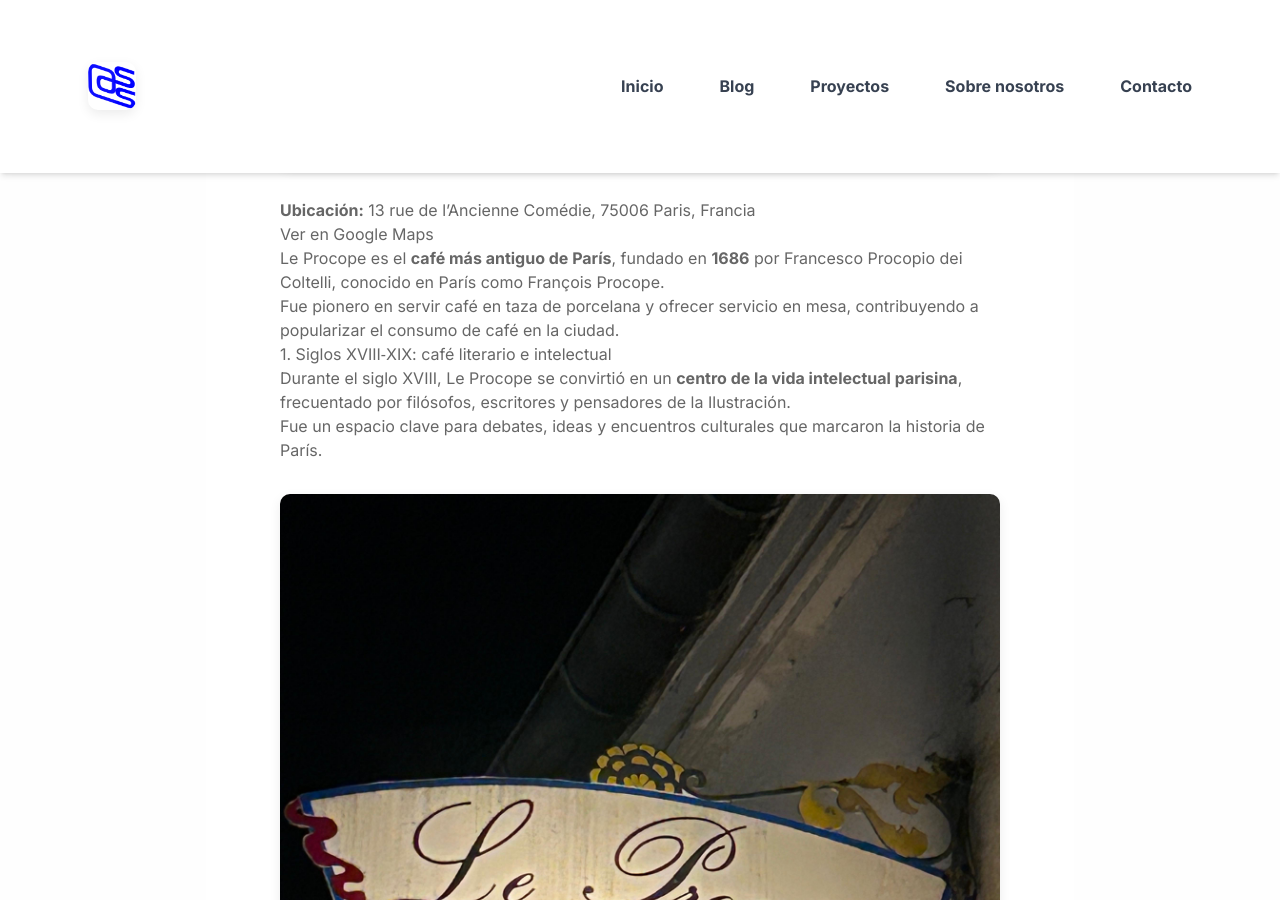
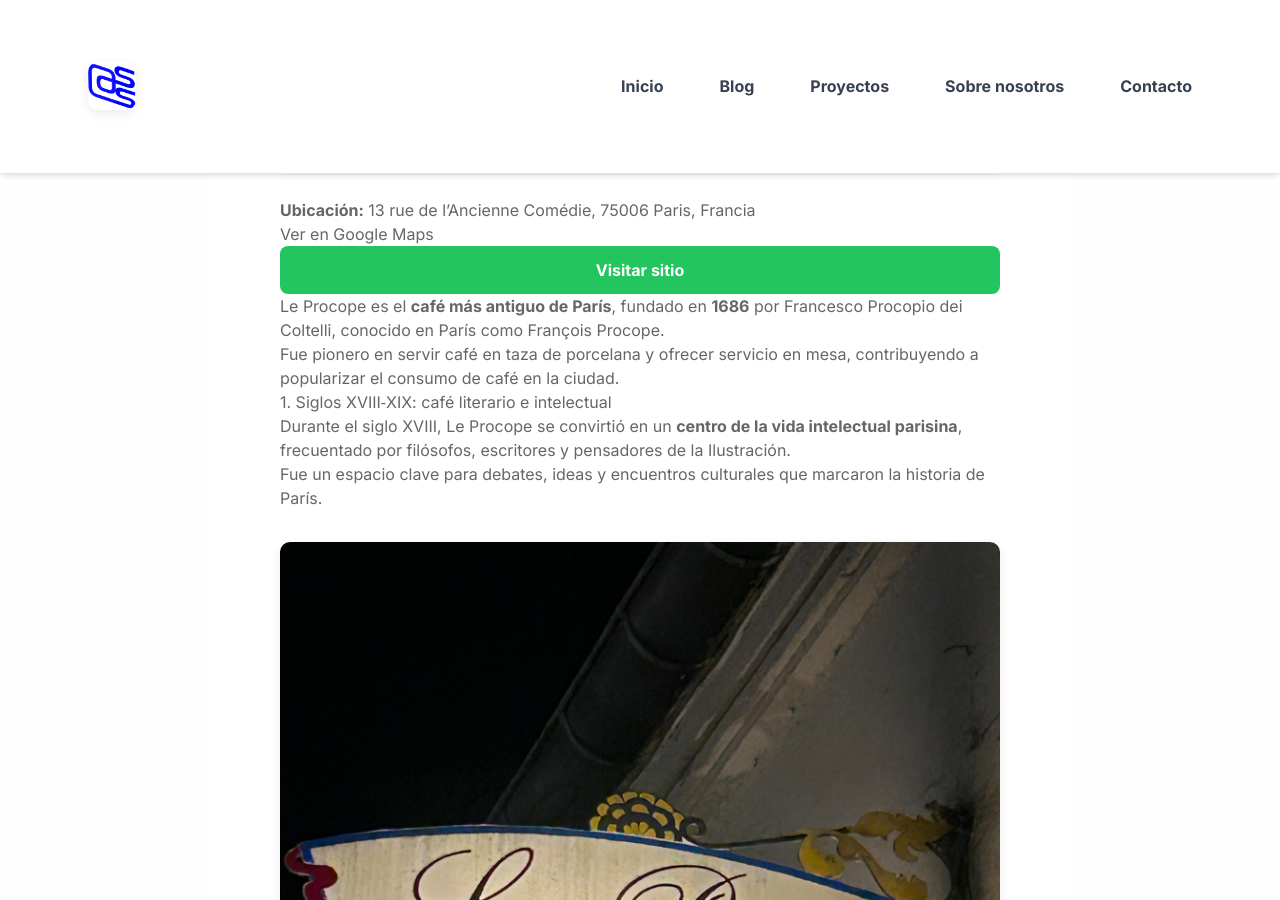
Before and after one commit to santanasmart/santanasmart.github.io, a Jekyll site: the page built from _posts/2025-11-28-procope-le.md, in a window 1280 px wide and 900 px high, scrolled down 720 px. Built offline with Jekyll 4.4.1, drawn with Linux system fonts in a browser that asks for light colours; nearby versions of some CDN libraries; comment, search, counter and statistics services are not loaded.

Commit message:
Update 2025-11-28-procope-le.md

```diff
--- a/_posts/2025-11-28-procope-le.md
+++ b/_posts/2025-11-28-procope-le.md
@@ -13,6 +13,10 @@
 
 **Ubicación:** 13 rue de l’Ancienne Comédie, 75006 Paris, Francia
 [Ver en Google Maps](https://goo.gl/maps/KFmX1P7m8D32)
+
+<a href="https://goo.gl/maps/KFmX1P7m8D32" class="block w-full text-center px-6 py-3 bg-green-500 text-white font-semibold rounded-lg hover:bg-green-600 transition">
+  Visitar sitio
+</a>
 
 Le Procope es el **café más antiguo de París**, fundado en **1686** por Francesco Procopio dei Coltelli, conocido en París como François Procope.
 Fue pionero en servir café en taza de porcelana y ofrecer servicio en mesa, contribuyendo a popularizar el consumo de café en la ciudad.
```
